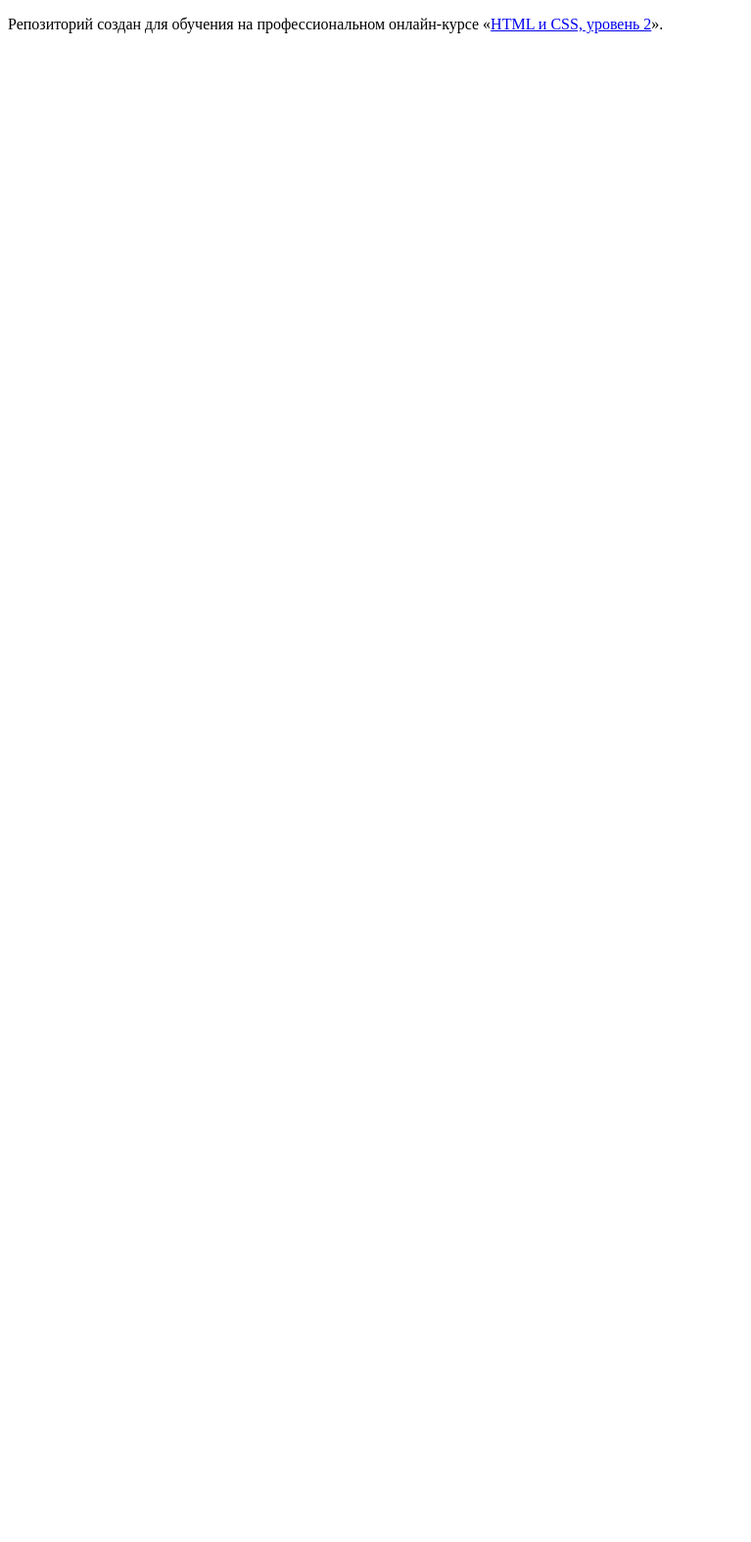
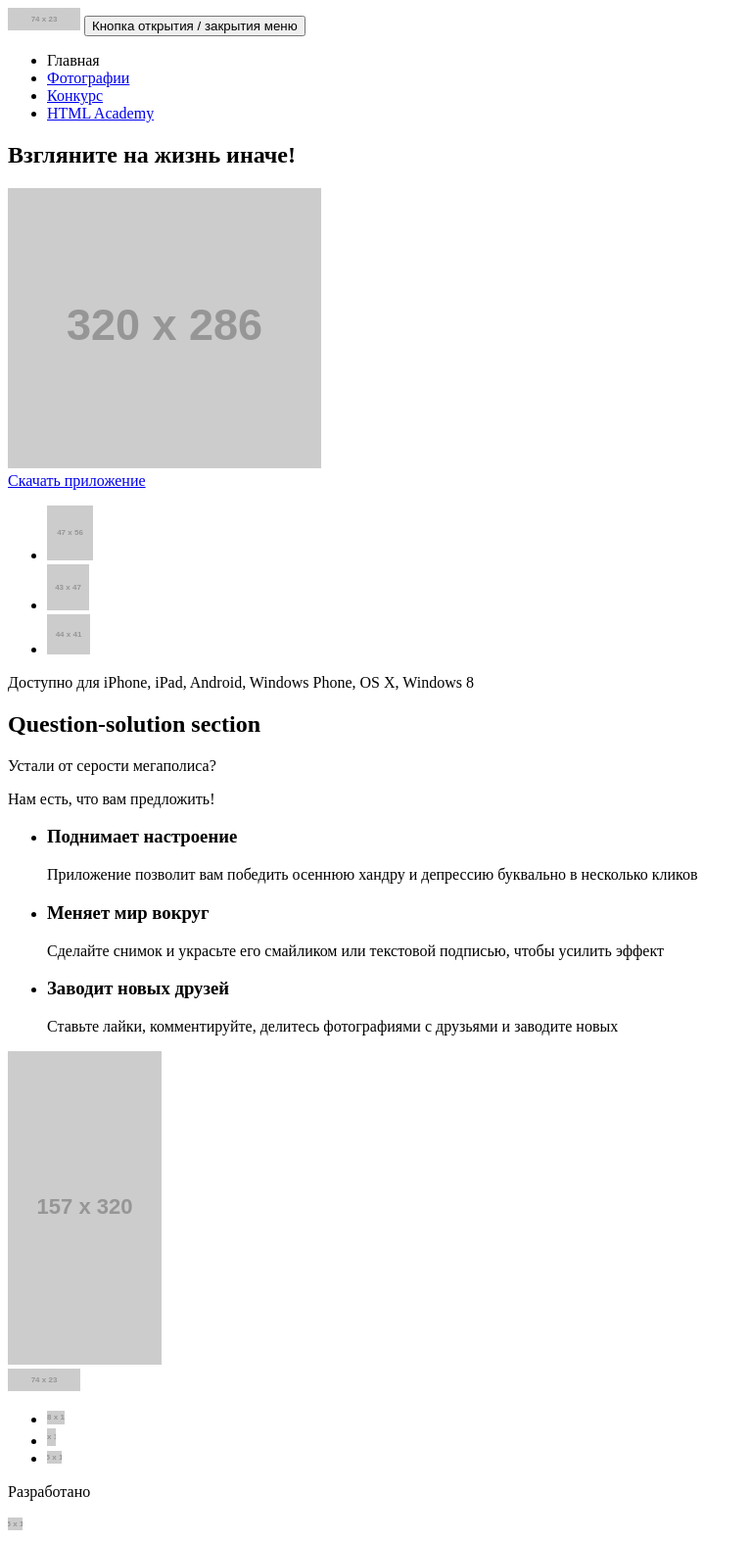
Before and after one commit to rmk1409/1329715-pink-20, a website: page source/index.html in a window 1280 px wide. Shown: the whole page at 98% size, without its empty margins (0-767 px from the left). Before the commit the page ends 800 px from the top, so only its background shows below. Drawn offline with Linux system fonts and the light colour scheme; placeholder pictures from the web are drawn by us.

Commit message:
Finished module2-task1.

```diff
--- a/source/index.html
+++ b/source/index.html
@@ -1,12 +1,115 @@
 <!DOCTYPE html>
 <html lang="ru">
-  <head>
-    <meta charset="utf-8">
-    <title>HTML Academy: Пинк</title>
-  </head>
-  <body>
-
-    <p>Репозиторий создан для обучения на профессиональном онлайн‑курсе «<a href="https://htmlacademy.ru/intensive/adaptive">HTML и CSS, уровень 2</a>».</p>
-
-  </body>
+<head>
+  <meta charset="utf-8">
+  <title>Pink - Главная</title>
+</head>
+<body>
+<header class="main-header">
+  <a class="main-header__logo logo">
+    <img src="https://via.placeholder.com/74x23" alt="logo" width="74" height="23">
+  </a>
+  <button class="main-header__button-toggle" type="button" title="Открыть / закрыть меню">
+    Кнопка открытия / закрытия меню
+  </button>
+  <nav>
+    <ul class="main-header__nav-menu nav-menu">
+      <li>
+        <a class="nav-menu__link">Главная</a>
+      </li>
+      <li>
+        <a class="nav-menu__link" href="photo.html">Фотографии</a>
+      </li>
+      <li>
+        <a class="nav-menu__link" href="form.html">Конкурс</a>
+      </li>
+      <li>
+        <a class="nav-menu__link" href="https://htmlacademy.ru/intensive/adaptive">HTML Academy</a>
+      </li>
+    </ul>
+  </nav>
+</header>
+<main>
+  <section class="intro">
+    <h2 class="intro__header">Взгляните на жизнь иначе!</h2>
+    <img src="https://via.placeholder.com/320x286" alt="пример работы нашего приложения Pink" width="320" height="286">
+  </section>
+  <section class="download-section">
+    <a class="download-section__button-download" href="https://www.apple.com/retail/">Скачать приложение</a>
+    <ul class="download-section__store-list store-list">
+      <li>
+        <a href="https://www.apple.com/retail/">
+          <img src="https://via.placeholder.com/47x56" alt="тип платформы - айфон" width="47" height="56">
+        </a>
+      </li>
+      <li>
+        <a href="https://play.google.com/store?hl=en">
+          <img src="https://via.placeholder.com/43x47" alt="тип платформы - андроид" width="43" height="47">
+        </a>
+      </li>
+      <li>
+        <a href="https://www.microsoft.com/en-us/store/apps/windows">
+          <img src="https://via.placeholder.com/44x41" alt="тип платформы - виндоус" width="44" height="41">
+        </a>
+      </li>
+    </ul>
+    <p>Доступно для iPhone, iPad, Android, Windows Phone, OS X, Windows 8</p>
+  </section>
+  <section class="question-solution-section">
+    <h2 class="visually-hidden">Question-solution section</h2>
+    <p class="question-solution-section__paragraph">Устали от серости мегаполиса?</p>
+    <p class="question-solution-section__paragraph">Нам есть, что вам предложить!</p>
+    <ul class="question-solution-section__advantages-list advantages-list">
+      <li>
+        <h3 class="advantages-list__header">Поднимает настроение</h3>
+        <p class="advantages-list__paragraph">
+          Приложение позволит вам победить осеннюю хандру и депрессию буквально в несколько кликов
+        </p>
+      </li>
+      <li>
+        <h3 class="advantages-list__header">Меняет мир вокруг</h3>
+        <p class="advantages-list__paragraph">
+          Сделайте снимок и украсьте его смайликом или текстовой подписью, чтобы усилить эффект
+        </p>
+      </li>
+      <li>
+        <h3 class="advantages-list__header">Заводит новых друзей</h3>
+        <p class="advantages-list__paragraph">
+          Ставьте лайки, комментируйте, делитесь фотографиями с друзьями и заводите новых
+        </p>
+      </li>
+    </ul>
+    <img class="question-solution-section__img-application" src="https://via.placeholder.com/157x320"
+         alt="картинка использования приложения" width="157" height="320">
+  </section>
+</main>
+<footer>
+  <a class="main-footer__logo logo">
+    <img src="https://via.placeholder.com/74x23" alt="logo" width="74" height="23">
+  </a>
+  <ul class="main-footer__socials social-list">
+    <li>
+      <a href="#">
+        <img src="https://via.placeholder.com/18x14" alt="соц. сеть твиттер" width="18" height="14">
+      </a>
+    </li>
+    <li>
+      <a href="#">
+        <img src="https://via.placeholder.com/9x18" alt="соц. сеть фейсбук" width="9" height="18">
+      </a>
+    </li>
+    <li>
+      <a href="#">
+        <img src="https://via.placeholder.com/15x13" alt="соц. сеть ютуб" width="15" height="13">
+      </a>
+    </li>
+  </ul>
+  <section class="main-footer__copyright">
+    <p>Разработано</p>
+    <a href="https://htmlacademy.ru/intensive/adaptive">
+      <img src="https://via.placeholder.com/15x13" alt="курс академии">
+    </a>
+  </section>
+</footer>
+</body>
 </html>
```
Also changed, not shown: source/form.html (added, +66 -0 lines), source/photo.html (added, +156 -0 lines).
